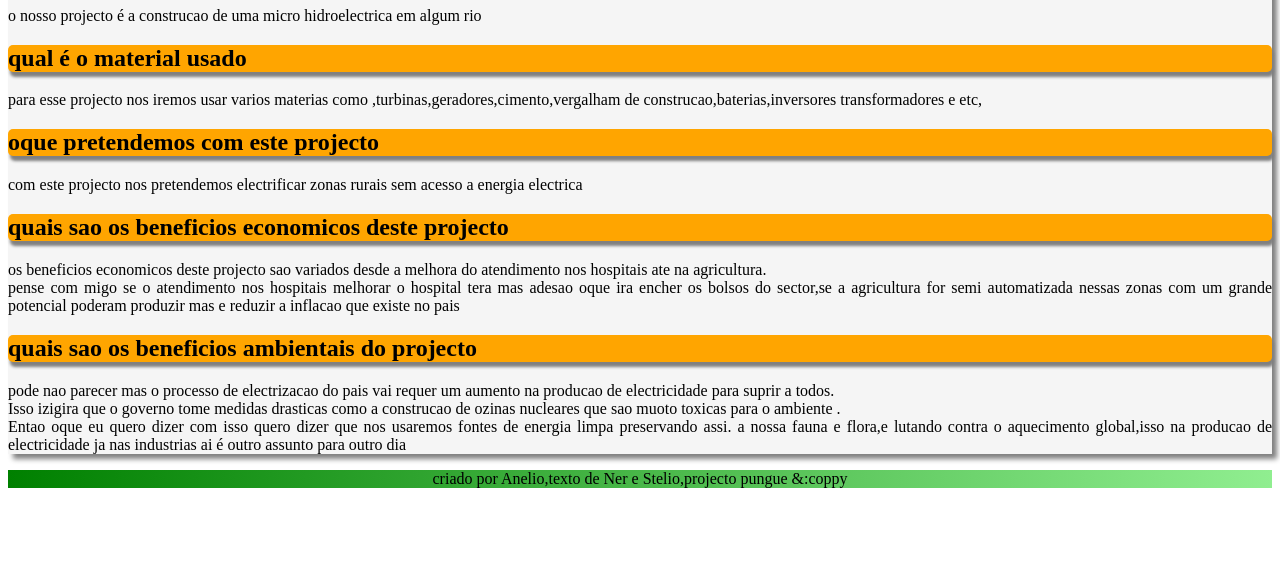
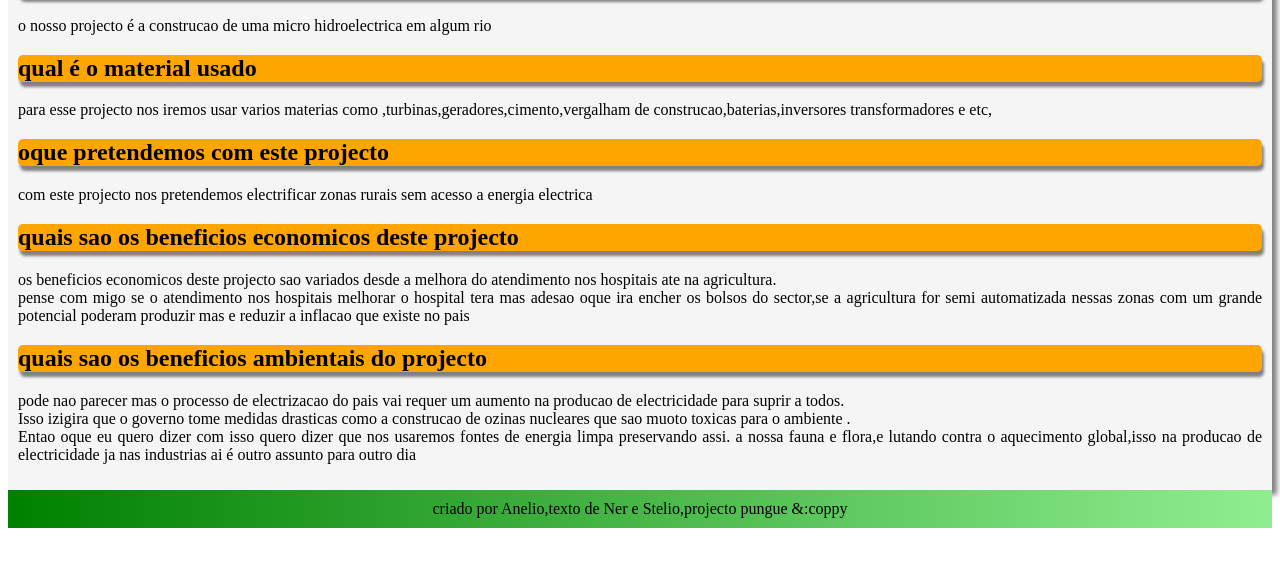
Before and after one commit to AneliodeRoberto/PPungue, a plain HTML site: page index.html in a window 1280 px wide. Shown: the part 228-794 px from the top of the page. Drawn offline with Linux system fonts and the light colour scheme.

Commit message:
Atualizar o style.css

```diff
--- a/style.css
+++ b/style.css
@@ -2,6 +2,9 @@ header{
   background-color: lightgreen;
   text-align: center;
   padding: 10px 10px 10px;
+  border: 0px;
+  padding: 10px;
+  margin: 0px
 
 }
 
@@ -11,7 +14,10 @@ main{
   box-shadow: 5px 5px 5px gray;
   background-color: whitesmoke;
 
-  border: 3cm 2cm 2cm 3cm;
+
+  border: 0px;
+  padding: 10px;
+  margin: 0px
 
 }
 
@@ -26,4 +32,7 @@ footer{
   font-family: Times New Roman;
   text-align: center;
   font-family: Times New Roman;
+  border: 0px;
+  padding: 10px;
+  margin: 0px
 }
```
